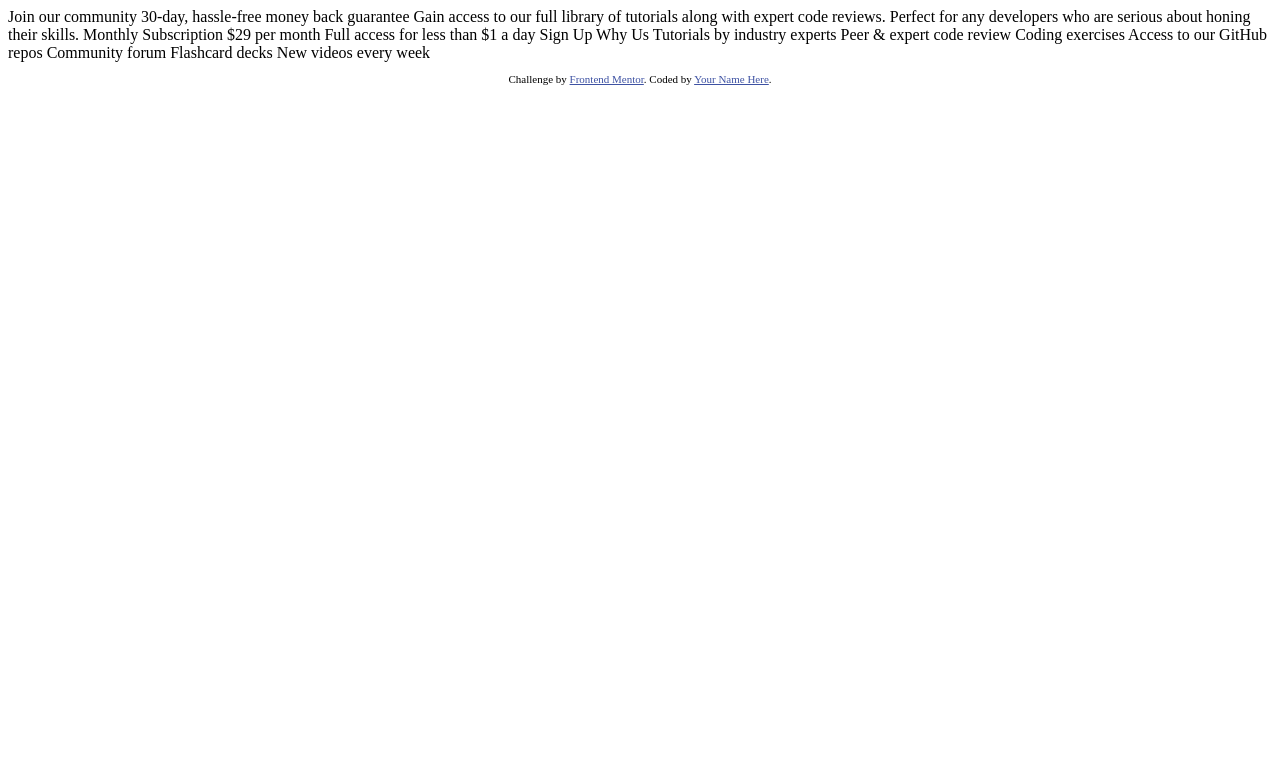
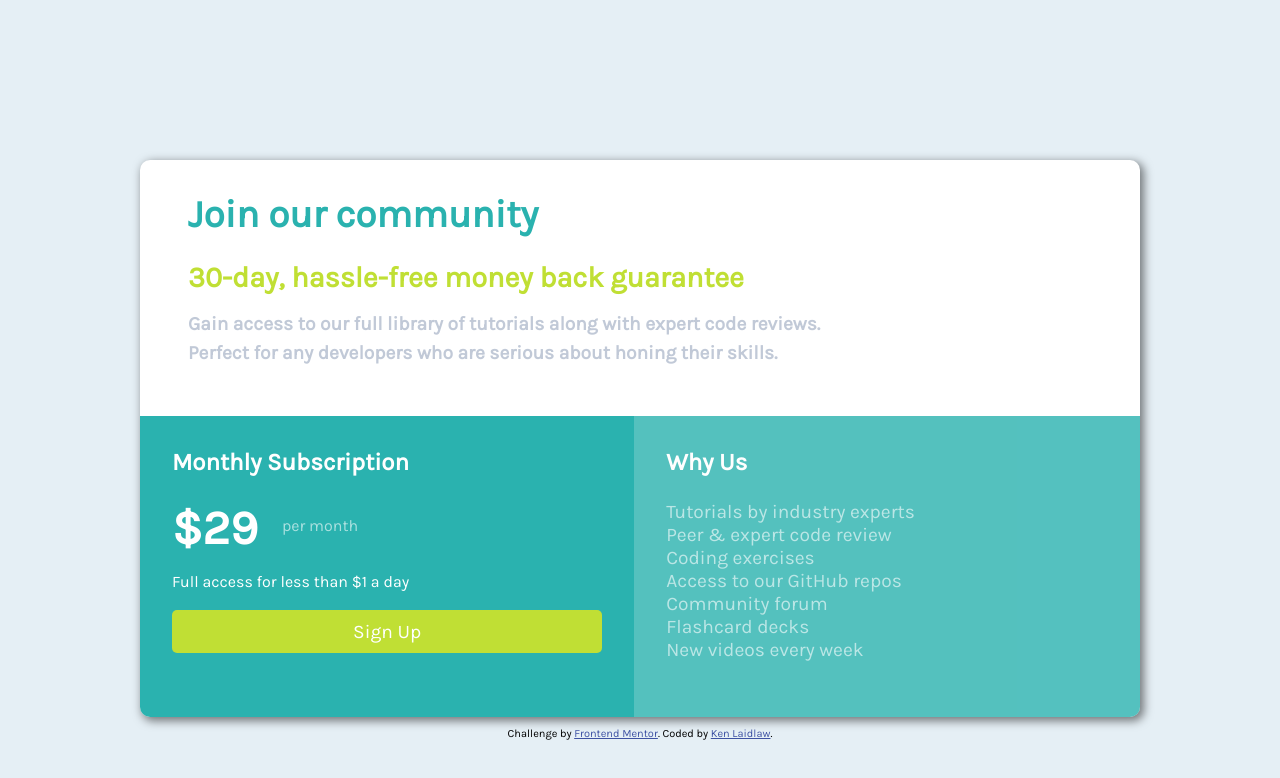
Before and after one commit to Kenlaidlaw/FEM02, a plain HTML site: page index.html in a window 1280 px wide. Drawn offline with Linux system fonts and the light colour scheme.

Commit message:
Final commit

```diff
--- a/index.html
+++ b/index.html
@@ -3,47 +3,57 @@
 <head>
   <meta charset="UTF-8">
   <meta name="viewport" content="width=device-width, initial-scale=1.0"> <!-- displays site properly based on user's device -->
-
+  <link rel="preconnect" href="https://fonts.gstatic.com">
+<link href="https://fonts.googleapis.com/css2?family=Karla&display=swap" rel="stylesheet">
   <link rel="icon" type="image/png" sizes="32x32" href="./images/favicon-32x32.png">
-
+  <link rel="stylesheet" href="style.css">
   <title>Frontend Mentor | Single Price Grid Component</title>
 
-  <!-- Feel free to remove these styles or customise in your own stylesheet 👍 -->
-  <style>
-    .attribution { font-size: 11px; text-align: center; }
-    .attribution a { color: hsl(228, 45%, 44%); }
-  </style>
 </head>
+
 <body>
-  Join our community
+  <div class="price_card">
+    <div class="header">
+    <h1>Join our community</h1>
 
-  30-day, hassle-free money back guarantee
+    <h2>30-day, hassle-free money back guarantee</h2>
 
-  Gain access to our full library of tutorials along with expert code reviews.
-  Perfect for any developers who are serious about honing their skills.
+    <p>
+  Gain access to our full library of tutorials along with expert code reviews. </br>
+    Perfect for any developers who are serious about honing their skills.</p>
+    </div>
+    <div class="price_plan">
+  <h3>Monthly Subscription</h3>
 
-  Monthly Subscription
+  <div class="price">
+    <p id="price">&dollar;29 </p>
+    <p id="month">per month</p>
+  </div>
 
-  &dollar;29 per month
+  <p id="line">
+     Full access for less than &dollar;1 a day
+  </p>
 
-  Full access for less than &dollar;1 a day
-
-  Sign Up
-
-  Why Us
-
-  Tutorials by industry experts
-  Peer &amp; expert code review
-  Coding exercises
-  Access to our GitHub repos
-  Community forum
-  Flashcard decks
-  New videos every week
-
+        <div class="signup">
+          <p>Sign Up</p>
+        </div>
+      </div>
+    <div class="why_us">
+  <h3>Why Us</h3>
+<p>
+  Tutorials by industry experts</br>
+  Peer &amp; expert code review</br>
+  Coding exercises</br>
+  Access to our GitHub repos</br>
+  Community forum</br>
+  Flashcard decks</br>
+  New videos every week</br></p>
+    </div>
+  </div>
   <footer>
     <p class="attribution">
       Challenge by <a href="https://www.frontendmentor.io?ref=challenge" target="_blank">Frontend Mentor</a>.
-      Coded by <a href="#">Your Name Here</a>.
+      Coded by <a href="#">Ken Laidlaw</a>.
     </p>
   </footer>
 </body>
--- /dev/null
+++ b/style.css
@@ -0,0 +1,189 @@
+.attribution {
+    font-size: 11px;
+    text-align: center;
+    padding-top: 10px;
+}
+.attribution a { color: hsl(228, 45%, 44%); }
+
+html {
+    background:hsl(204, 43%, 93%);
+}
+
+* { margin: 0;
+    padding: 0;
+    box-sizing: border-box;
+    font-family: 'Karla', sans-serif;
+}
+
+
+.price_card {
+    display: grid;
+    grid-template-areas:
+    'header header'
+    'price_plan why_us'
+    ;
+    background: #fff;
+    max-width: 1000px;
+    margin: auto;
+    margin-top: 20vh;
+    border-radius: 10px;
+    justify-self: center;
+    box-shadow: 3px 3px 10px 1px rgba(0, 0, 0, 0.5);
+}
+
+.header {
+    grid-area: header;
+    padding: 2rem 3rem;
+    font-size: 1.2rem;
+
+}
+
+.header h1 {
+    color:hsl(179, 62%, 43%);
+    /* opacity: 0.9; */
+}
+.header h2 {
+    color:hsl(71, 73%, 54%);
+    padding: 1.5rem 0 0 0;
+}
+.header p {
+    color:hsl(218, 22%, 67%);
+    padding: 1rem 0;
+    line-height: 1.8rem;
+    font-weight: 600;
+    opacity: .6;
+    padding-bottom: 1rem;
+}
+
+.price_plan {
+    background: hsl(179, 62%, 43%);
+    grid-area: price_plan;
+    width: 100%;
+    border-bottom-left-radius: 10px;
+    color: #fff;
+    padding: 2rem;
+}
+
+.price_plan h3 {
+    font-size: 1.5rem;
+    padding-bottom: 1.5rem;
+}
+.price_plan .price {
+    display: flex;
+    flex-direction: row;
+    justify-items: center;
+    padding-bottom: 1rem;
+}
+
+.price_plan .price #price {
+    font-size: 3rem;
+    padding-right: 1.5rem;
+    font-weight: 800;
+}
+
+.price_plan .price #month {
+   opacity: .6;
+   padding-top: 16px;
+}
+
+.price_plan p #line {
+    opacity: 0.8;
+}
+
+.signup {
+    background: hsl(71, 73%, 54%);
+    width: 100%;
+    margin: auto;
+    margin-top: 1.2rem;
+    border-radius: 5px;
+    font-size: 1.2rem;
+    text-align: center;
+    vertical-align: middle;
+    padding: 10px;
+}
+
+.why_us {
+    background: hsl(179, 62%, 43%);
+    opacity: .8;
+    grid-area: why_us;
+    width: 100%;
+    border-bottom-right-radius: 10px;
+    color: #fff;
+    padding: 2rem;
+}
+
+.why_us h3 {
+    font-size: 1.5rem;
+    padding-bottom: 1.5rem;
+}
+.why_us p {
+    font-size: 1.2rem;
+    padding-bottom: 1.5rem;
+    opacity: .6;
+}
+
+@media (max-width:376px) {
+    .price_card {
+        grid-template-areas:
+    'header'
+    'price_plan'
+    'why_us'
+    ;
+        background: #fff;
+        margin: 40px 20px;
+        border-radius: 10px;
+        justify-self: center;
+        box-shadow: 3px 3px 10px 1px rgba(0, 0, 0, 0.5);
+    }
+
+    .header {
+        padding: 1rem;
+        font-size: .8rem;
+    }
+
+    .header p {
+        line-height: 1.4rem;
+        font-weight: 600;
+        padding-bottom: 0.5rem;
+    }
+
+    .price_plan {
+        grid-area: price_plan;
+        width: 100%;
+        padding: 1rem;
+        border-radius: 0;
+        font-size: 0.8rem;
+    }
+
+    .price_plan h3 {
+        font-size: 1.5rem;
+        padding-bottom: 1rem;
+    }
+    .price_plan .price {
+        display: flex;
+        flex-direction: row;
+        justify-items: center;
+        padding-bottom: 0.5rem;
+    }
+
+    .why_us {
+        grid-area: why_us;
+        width: 100%;
+        border-bottom-right-radius: 10px;
+        border-bottom-left-radius: 10px;
+        padding: 1rem;
+        font-size: 0.8rem;
+    }
+
+    .why_us h3 {
+        font-size: 1.5rem;
+        padding-bottom: 0.5rem;
+    }
+
+    .why_us p {
+        font-size: 0.8rem;
+        padding-bottom: 1rem;
+        line-height: 1.4rem;
+    }
+
+}
```
